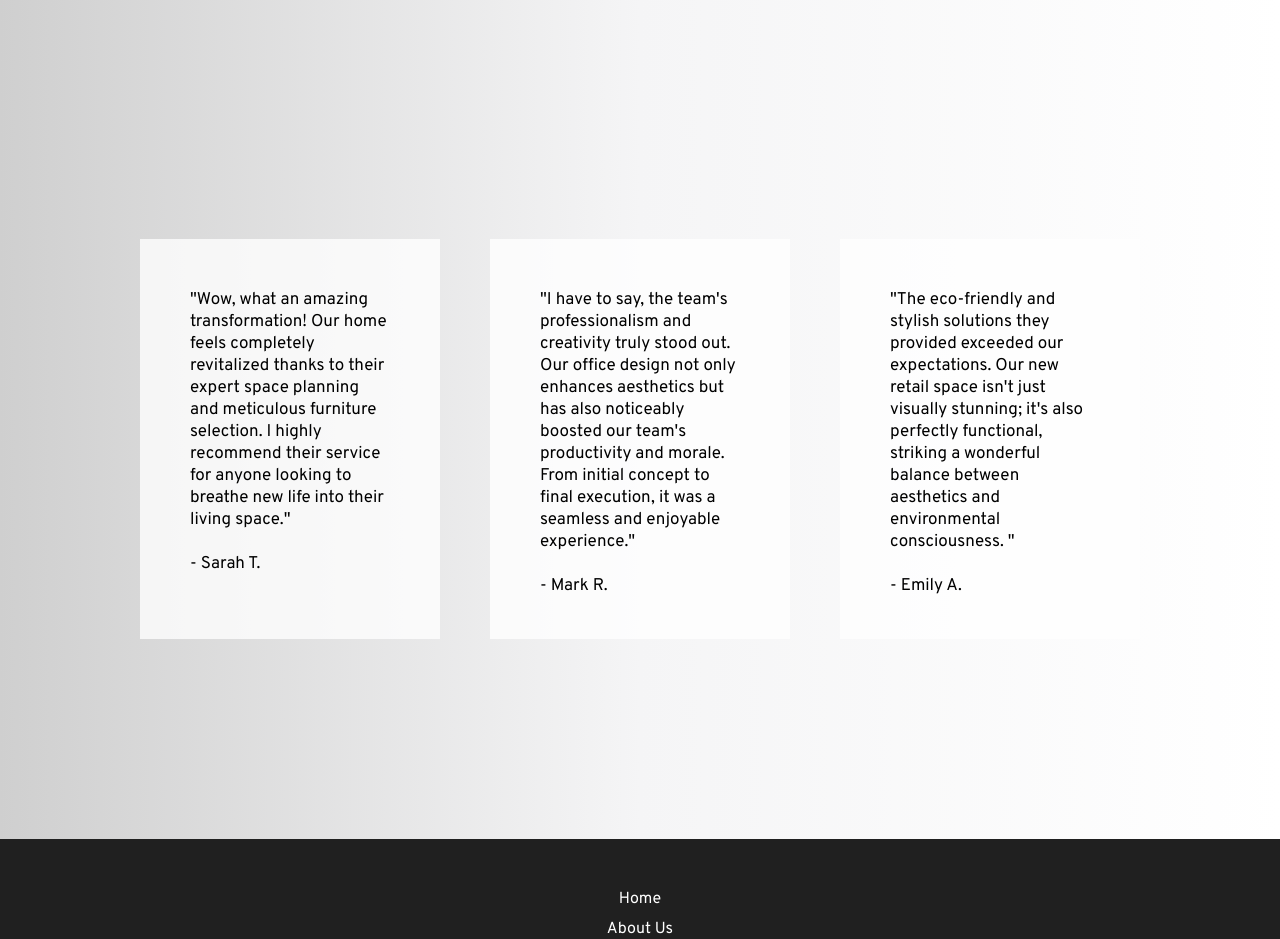
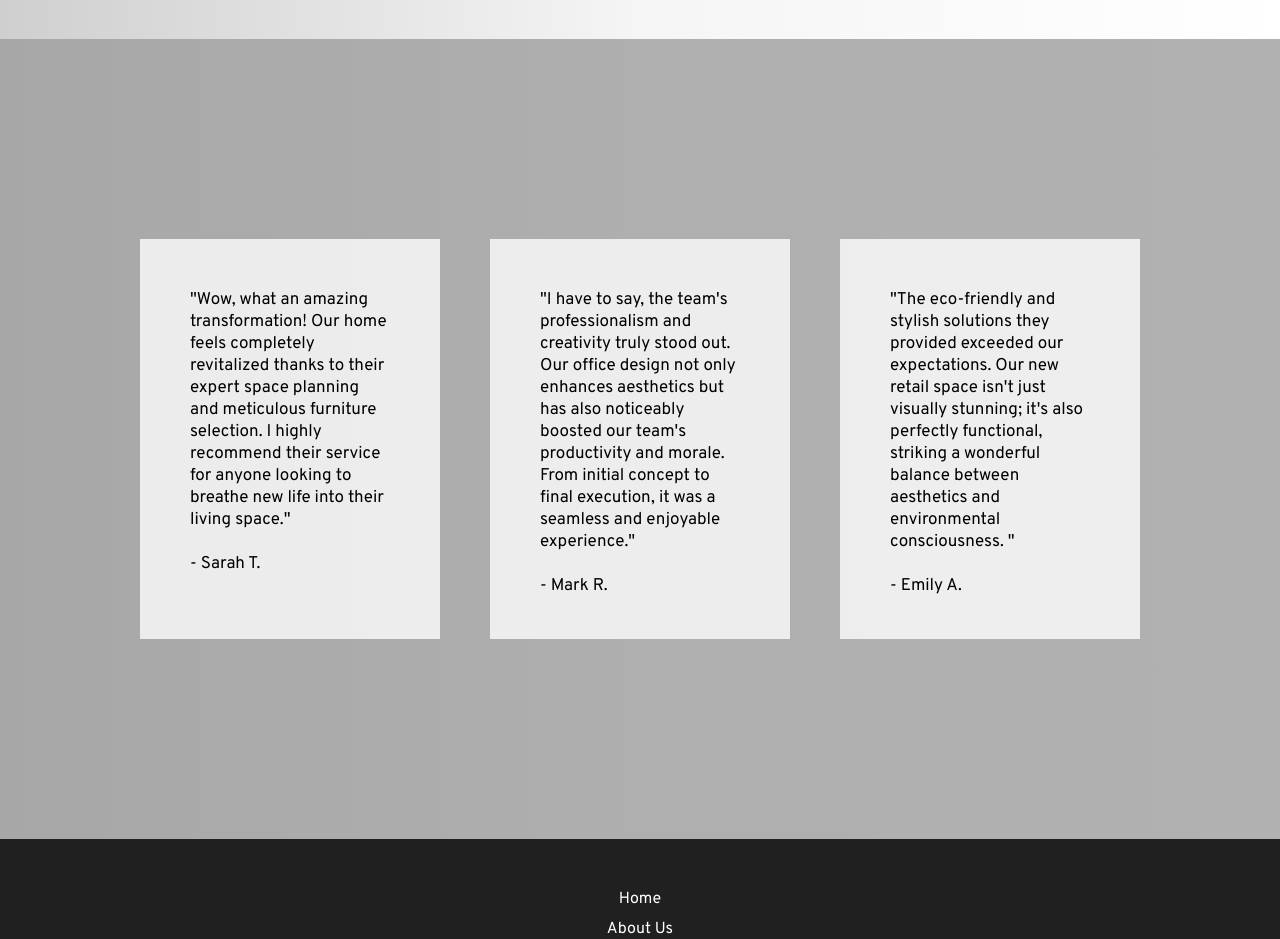
Before and after one commit to abhijeet-codes/oibsip_task1, a plain HTML site: page index.html in a window 1280 px wide. Shown: the part 3400-4339 px from the top of the page. Drawn offline with Linux system fonts and the light colour scheme; the site is published under a folder, as on GitHub Pages, so addresses that start at the root find nothing.

Commit message:
Update style.css

```diff
--- a/style.css
+++ b/style.css
@@ -200,7 +200,7 @@ main::before {
 
 .custgallerybox::before {
   content: "";
-  background: url("/images/3d-rendering-minimalist-interior-with-copy-space.jpg");
+  background: url("./images/3d-rendering-minimalist-interior-with-copy-space.jpg");
   background-repeat: no-repeat;
   background-position: center;
   background-size: 100% 100%;
```
